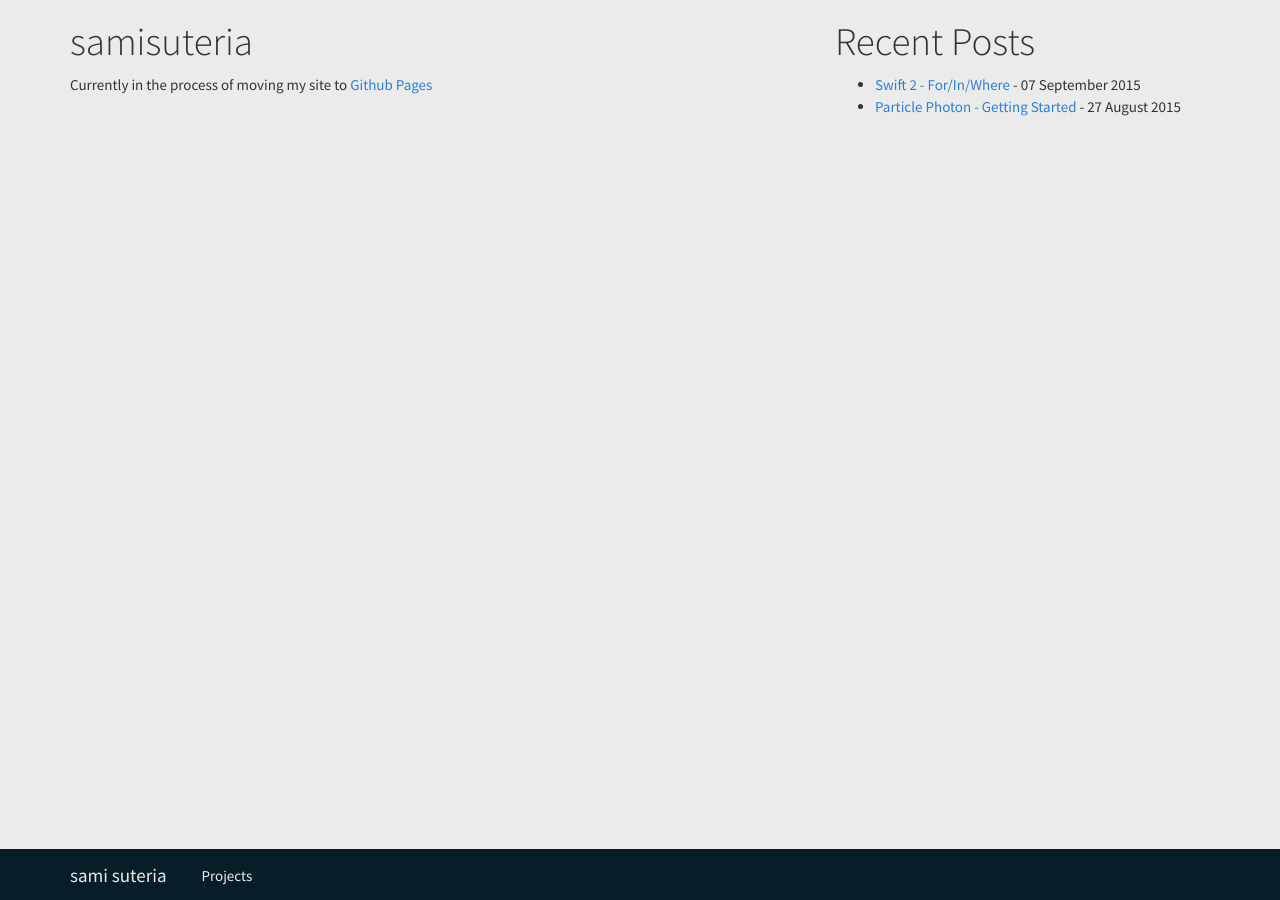
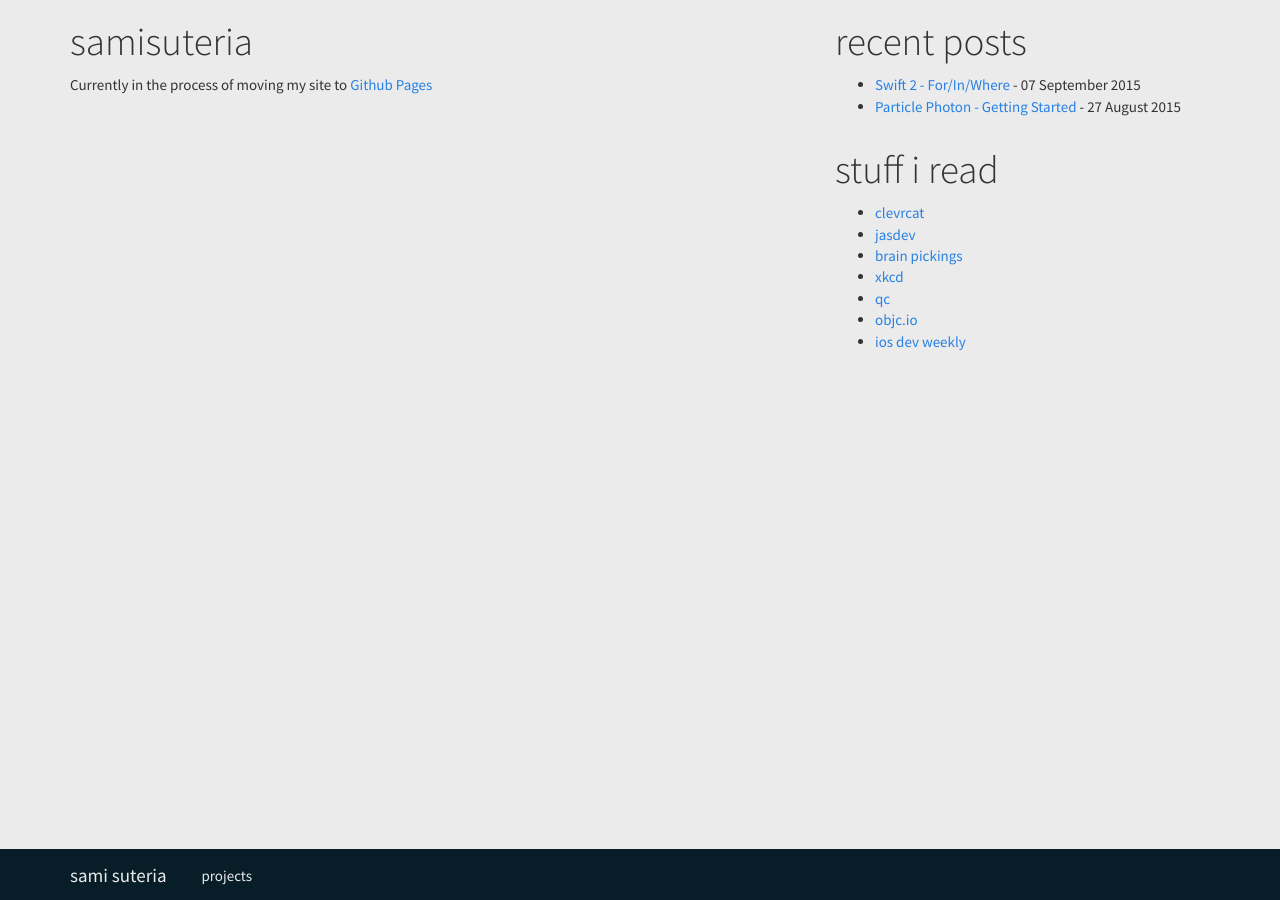
Before and after one commit to samisuteria/samisuteria.github.io, a Jekyll site: the page built from index.md, in a window 1280 px wide. Built offline with Jekyll 4.4.1, drawn with Linux system fonts in a browser that asks for light colours; nearby versions of some CDN libraries.

Commit message:
formatting and added a list of stuff i read

```diff
--- a/_includes/navigation.html
+++ b/_includes/navigation.html
@@ -14,7 +14,7 @@
 <div class="collapse navbar-collapse" id="bs-example-navbar-collapse-1">
     <ul class="nav navbar-nav">
     	<!--<li><a href="/posts">Posts</a></li>-->
-        <li><a href="/projects">Projects</a></li>
+        <li><a href="/projects">projects</a></li>
         <!--<li><a href="/aboutme">About Me</a></li>-->
     </ul>
 </div><!-- /.navbar-collapse -->
--- a/_layouts/index.html
+++ b/_layouts/index.html
@@ -4,11 +4,11 @@
 <div class="container">
 	<div class="row">
 		<div class="col-md-8">
-		{{ content }}
+			{{ content }}
 		</div>
 		<div class="col-md-4">
 			<div class="row">
-				<h1>Recent Posts</h1>
+				<h1>recent posts</h1>
 				<ul>
 				  {% for post in site.posts limit: 10 %}
 				    <li><a href="{{ post.url }}">{{ post.title }}</a> - {{ post.date | date_to_long_string }}</li>
@@ -16,6 +16,16 @@
 				</ul>
 			</div>
 			<div class="row">
+				<h1>stuff i read</h1>
+				<ul>
+					<li><a href="http://clevrcat.com">clevrcat</a></li>
+					<li><a href="http://jasdev.me">jasdev</a></li>
+					<li><a href="https://www.brainpickings.org">brain pickings</a></li>
+					<li><a href="http://xkcd.com">xkcd</a></li>
+					<li><a href="http://questionablecontent.net">qc</a></li>
+					<li><a href="https://www.objc.io/issues/">objc.io</a></li>
+					<li><a href="https://iosdevweekly.com">ios dev weekly</a></li>
+				</ul>
 			</div>
 		</div>
 	</div>
```
